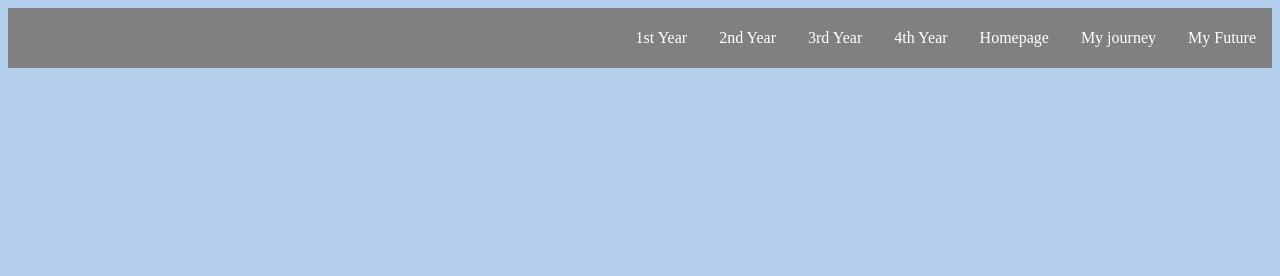
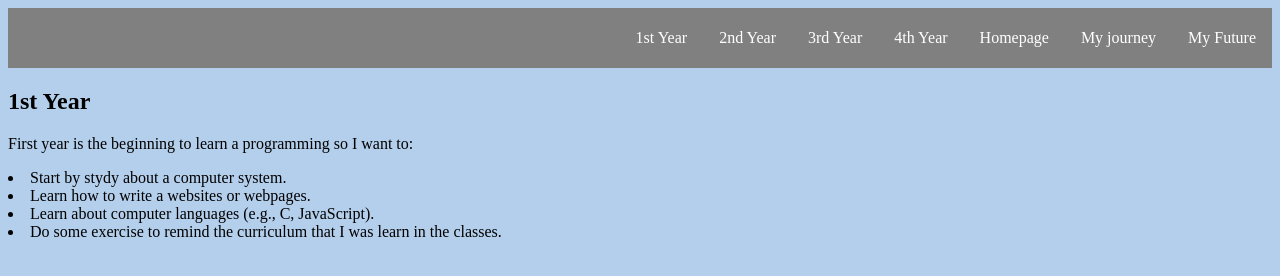
Before and after one commit to PichadaChaloemklin/6709616756_MyCSTUStory, a plain HTML site: page myjourney.html in a window 1280 px wide. Drawn offline with Linux system fonts and the light colour scheme.

Commit message:
list for first year

```diff
--- a/myjourney.html
+++ b/myjourney.html
@@ -27,6 +27,16 @@
     </nav>
     <!--end of navbar-->
     <!--1st year-->
+    <section class="1st Year" id="1st Year">
+        <div class="1st year-content">
+            <h1>1st Year</h1>
+            <p>First year is the beginning to learn a programming so I want to: </p>
+            <li>Start by stydy about a computer system.</li>
+            <li>Learn how to write a websites or webpages.</li>
+            <li>Learn about computer languages (e.g., C, JavaScript).</li>
+            <li>Do some exercise to remind the curriculum that I was learn in the classes.</li>
+        </div>
+    </section>
 
 </body>
 </html>
```
